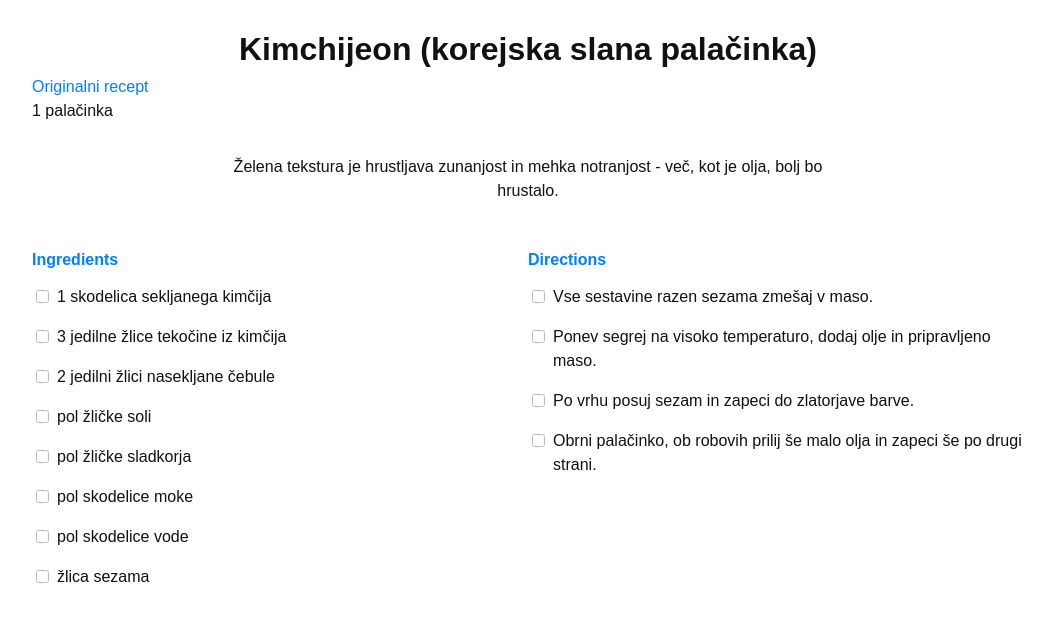
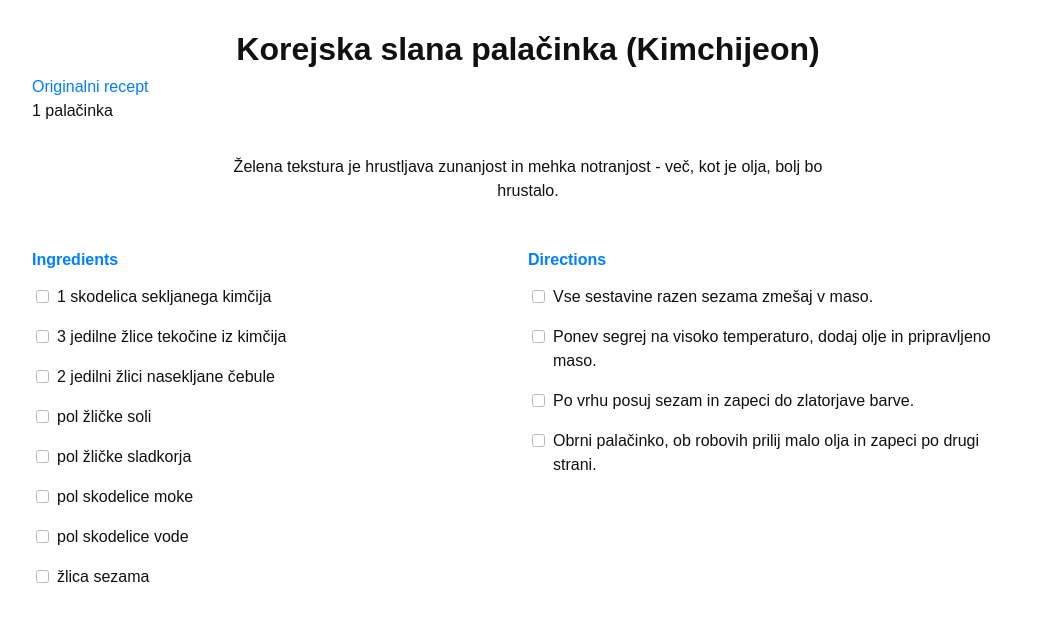
Before and after one commit to mzgajner/jejsti, a Jekyll site: the page built from _recipes/korejska-slana-palačinka.md, in a window 1280 px wide. Shown: the top 622 px of the page, without its empty margins (112-1164 px from the left). Built offline with Jekyll 4.4.1, drawn with Linux system fonts in a browser that asks for light colours; part of the change alters nothing that is shown.

Commit message:
Add unsaved changes

```diff
--- a/_recipes/korejska-slana-palačinka.md
+++ b/_recipes/korejska-slana-palačinka.md
@@ -1,8 +1,8 @@
 ---
 
 layout: recipe
-title: Kimchijeon (korejska slana palačinka)
-tags: appetizer
+title: Korejska slana palačinka (Kimchijeon)
+tags: side, korean, snack
 yield: 1 palačinka
 
 ingredients:
@@ -19,7 +19,7 @@ directions:
 - Vse sestavine razen sezama zmešaj v maso.
 - Ponev segrej na visoko temperaturo, dodaj olje in pripravljeno maso.
 - Po vrhu posuj sezam in zapeci do zlatorjave barve.
-- Obrni palačinko, ob robovih prilij še malo olja in zapeci še po drugi strani.
+- Obrni palačinko, ob robovih prilij malo olja in zapeci po drugi strani.
 
 ---
 
```
